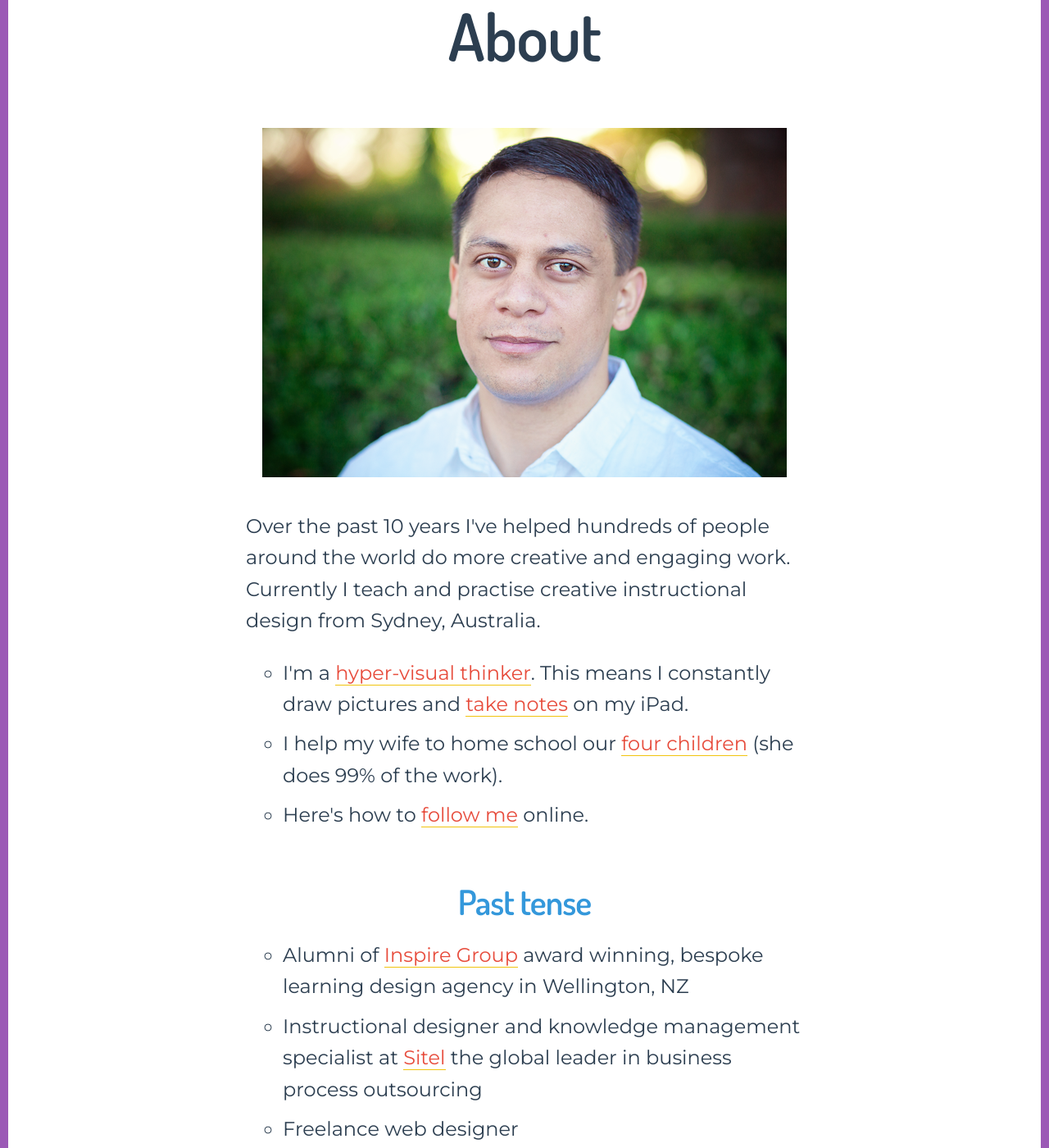
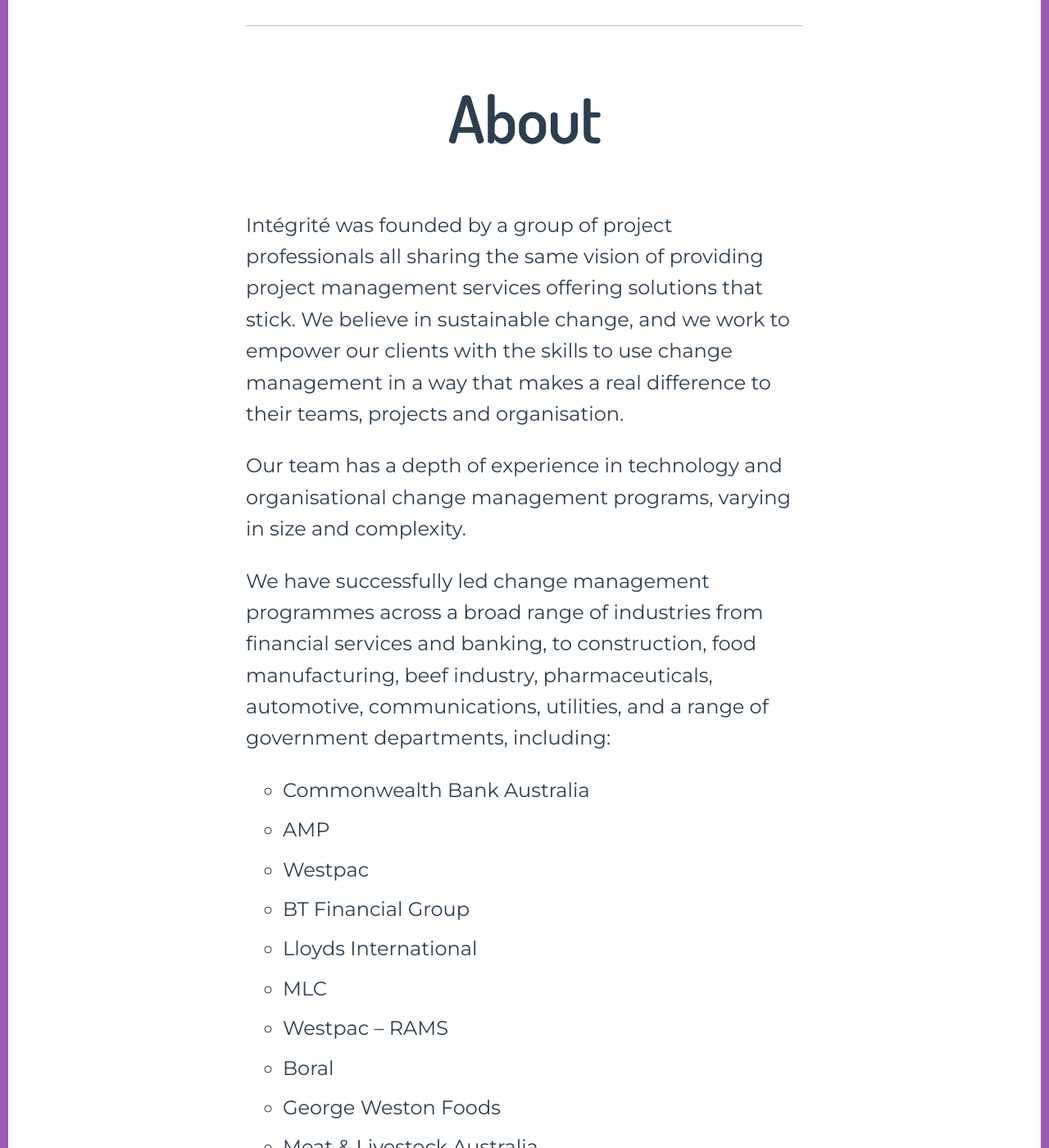
Before and after one commit to granthiggins/granthiggins.github.io, a Jekyll site: the page built from about.md, in a window 1280 px wide and 1400 px high, scrolled down 325 px. Shown: the whole window at 82% size. Built offline with Jekyll 4.4.1, drawn with Linux system fonts in a browser that asks for light colours; Markdown is read by kramdown in place of the engine named in the settings; some of the changed text lies outside the part shown.

Commit message:
delete old files, update pages and style sheet

```diff
--- a/_includes/about-blair.html
+++ /dev/null
@@ -1,6 +0,0 @@
-<div class="row u-c-txt about-blair">
-  <!--- profile -->
-  <a href="{{ site.baseurl }}/" class="site-avatar"><img src="{{ site.baseurl }}/images/blair-profile-blue.png" /></a>
-  <h3>About Blair Rorani</h3>
-  <p>Blair helps people get better at deciding what to teach, choosing engaging ways to teach it and building the resources to make it work.</p>
-  </div>
--- a/_includes/boring-menu.html
+++ b/_includes/boring-menu.html
@@ -1,19 +1,11 @@
-<div class="wrapper-masthead">
-  <div class="container">
-    <header class="masthead clearfix">
-      <a href="{{ site.baseurl }}/" class="site-avatar"><img src="{{ site.avatar }}" /></a>
+<div class="container">
+  <header class="clearfix">
+      <a href="{{ site.baseurl }}" class="hide-link site-name"><img src="{{ site.baseurl }}/images/integrite-logo-on-light.png" class="site-logo"></a>
 
-      <div class="site-info">
-        <h1 class="site-name"><a href="">{{ site.name }}</a></h1>
-
-      </div>
-
-      <nav>
-        <a href="">Teaching</a>
-        / <a href="">Drawing</a>
-        / <a href="">Smart workplaces</a>
-        / <a href="">Contact</a>
-      </nav>
-    </header>
-  </div>
+    <nav>
+      <ul class="menu-links">
+        {% include menu-links.html %}
+      </ul>
+    </nav>
+  </header>
 </div>
--- a/_includes/button-menu.html
+++ b/_includes/button-menu.html
@@ -1,13 +1,9 @@
 <div class="button-menu">
     <header class="u-cf;">
-      <a href="{{ site.baseurl }}/" class="site-avatar spinme"><img src="{{ site.baseurl }}/images/blair-profile-blue.png" /></a>
+      <!--<a href="{{ site.baseurl }}/" class="site-avatar"><img src="{{ site.baseurl }}/images/blair-profile-blue.png" /></a>-->
 
       <p class="consulting-btn">
-
-      <a href="http://everybodydrawnow.com" style="margin-right: 15px;">Everybody Draw Now eBook</a>
-
-        <a class="button button-primary button-phablet" href="/newsletter">Free stuff</a>
-
+        <a class="button button-primary button-phablet" href="/#fakelink">Button</a>
       </p>
 
     </header>
--- a/_includes/google-tag-manager.html
+++ /dev/null
@@ -1,9 +0,0 @@
-<!-- Google Tag Manager -->
-<noscript><iframe src="//www.googletagmanager.com/ns.html?id=GTM-PLFGRF"
-height="0" width="0" style="display:none;visibility:hidden"></iframe></noscript>
-<script>(function(w,d,s,l,i){w[l]=w[l]||[];w[l].push({'gtm.start':
-new Date().getTime(),event:'gtm.js'});var f=d.getElementsByTagName(s)[0],
-j=d.createElement(s),dl=l!='dataLayer'?'&l='+l:'';j.async=true;j.src=
-'//www.googletagmanager.com/gtm.js?id='+i+dl;f.parentNode.insertBefore(j,f);
-})(window,document,'script','dataLayer','GTM-PLFGRF');</script>
-<!-- End Google Tag Manager -->
--- /dev/null
+++ b/_includes/map.html
@@ -0,0 +1 @@
+<iframe src="https://www.google.com/maps/d/u/0/embed?mid=zhwqsrpL9NJg.kMw_yp8AGZUI&z=16" width="600" height="450" style="border:5px solid #019CD5;"></iframe>
--- /dev/null
+++ b/_includes/menu-links.html
@@ -0,0 +1,3 @@
+<li><a href="/services">Services</a></li>
+<li><a href="/about">About</a></li>
+<li><a href="/contact">Contact</a></li>
--- a/about.md
+++ b/about.md
@@ -5,28 +5,71 @@
 ---
 
 
-<div class="posts">
-<p style="margin-bottom: 30px;" class="u-c-txt"><img src="{{ site.baseurl }}/images/blair.png" alt="Photo of Blair Rorani"></p>
-<p>Over the past 10 years I've helped hundreds of people around the world do more creative and engaging work. Currently I teach and practise creative instructional design from Sydney, Australia.</p>
+<p class="page-blurb">Intégrité was founded by a group of project professionals all sharing the same vision of providing project management services offering solutions that stick. We believe in sustainable change, and we work to empower our clients with the skills to use change management in a way that makes a real difference to their teams, projects and organisation.</p>
+
+<p>Our team has a depth of experience in technology and organisational change management programs, varying in size and complexity.</p>
+
+<p>We have successfully led change management programmes across a broad range of industries from financial services and banking, to construction, food manufacturing, beef industry, pharmaceuticals, automotive, communications, utilities, and a range of government departments, including:</p>
 
 <ul>
-<li>I'm a <a href="http://en.wikipedia.org/wiki/Visual_thinking" target="_blank">hyper-visual thinker</a>. This means I constantly draw pictures and <a href="http://pinterest.com/blairrorani/visual-note-taking/" target="_blank">take notes</a> on my iPad.</li>
-<li>I help my wife to home school our <a href="https://dl.dropboxusercontent.com/u/9514661/rorani-family-2014.jpg" target="_blank">four children</a> (she does 99% of the work).</li>
-<li>Here's how to <a href="/follow">follow me</a> online.</li>
+	<li>
+	Commonwealth Bank Australia
+	</li>
+	<li>
+	AMP
+	</li>
+	<li>
+	Westpac
+	</li>
+	<li>
+	BT Financial Group
+	</li>
+	<li>
+	Lloyds International
+	</li>
+	<li>
+	MLC
+	</li>
+	<li>
+	Westpac – RAMS
+	</li>
+	<li>
+	Boral
+	</li>
+	<li>
+	George Weston Foods
+	</li>
+	<li>
+	Meat &amp; Livestock Australia
+	</li>
+	<li>
+	Pfizer
+	</li>
+	<li>
+	Toyota
+	</li>
+	<li>
+	Telstra
+	</li>
+	<li>
+	Sydney Water
+	</li>
+	<li>
+	NSW Department of Housing
+	</li>
+	<li>
+	RailCorp
+	</li>
+	<li>
+	Department of Justice &amp; Attorney General
+	</li>
+	<li>
+	NSW Service first
+	</li>
+	<li>
+	NSW Family and Community Services
+	</li>
+	<li>
+	NSW FACS Housing.
+	</li>
 </ul>
-
-<h2>Past tense</h2>
-<ul><li>Alumni of <a href="http://inspiregroup.co.nz" target="_blank">Inspire Group</a> award winning, bespoke learning design agency in Wellington, NZ</li>
-<li>Instructional designer and knowledge management specialist at <a href="http://sitel.com" target="_blank">Sitel</a> the global leader in business process outsourcing</li>
-<li>Freelance web designer</li>
-<li><a href="http://www.mormon.org/me/1g1y" target="_blank">Mormon Missionary</a> in the <a href="http://instagram.com/p/t14FAXo9ot/" target="_blank">Australian Outback</a></li>
-</ul>
-
-<h2>How can I help you?</h2>
-<ul>
-  <li><a href="../speaking-consulting/speaking.html">Speaking</a></li>
-  <li><a href="../speaking-consulting/visual-note-taking.html">Visual-note taking</a></li>
-  <li><a href="mailto:blair@rorani.com">Consulting</a></li>
-</ul>
-
-</div>
```
Also changed, not shown: _includes/consulting-jump-to.html (deleted, +0 -8 lines), contact.md (added, +24 -0 lines), services.md (added, +14 -0 lines), images/consulting-icon.png (added), images/images/consulting-icon_01.png (added), images/images/consulting-icon_02.png (added), images/images/consulting-icon_04.png (added), images/images/consulting-icon_05.png (added), images/integrite-logo-on-light.png (added), images/leadership-coaching-icon.png (added).
